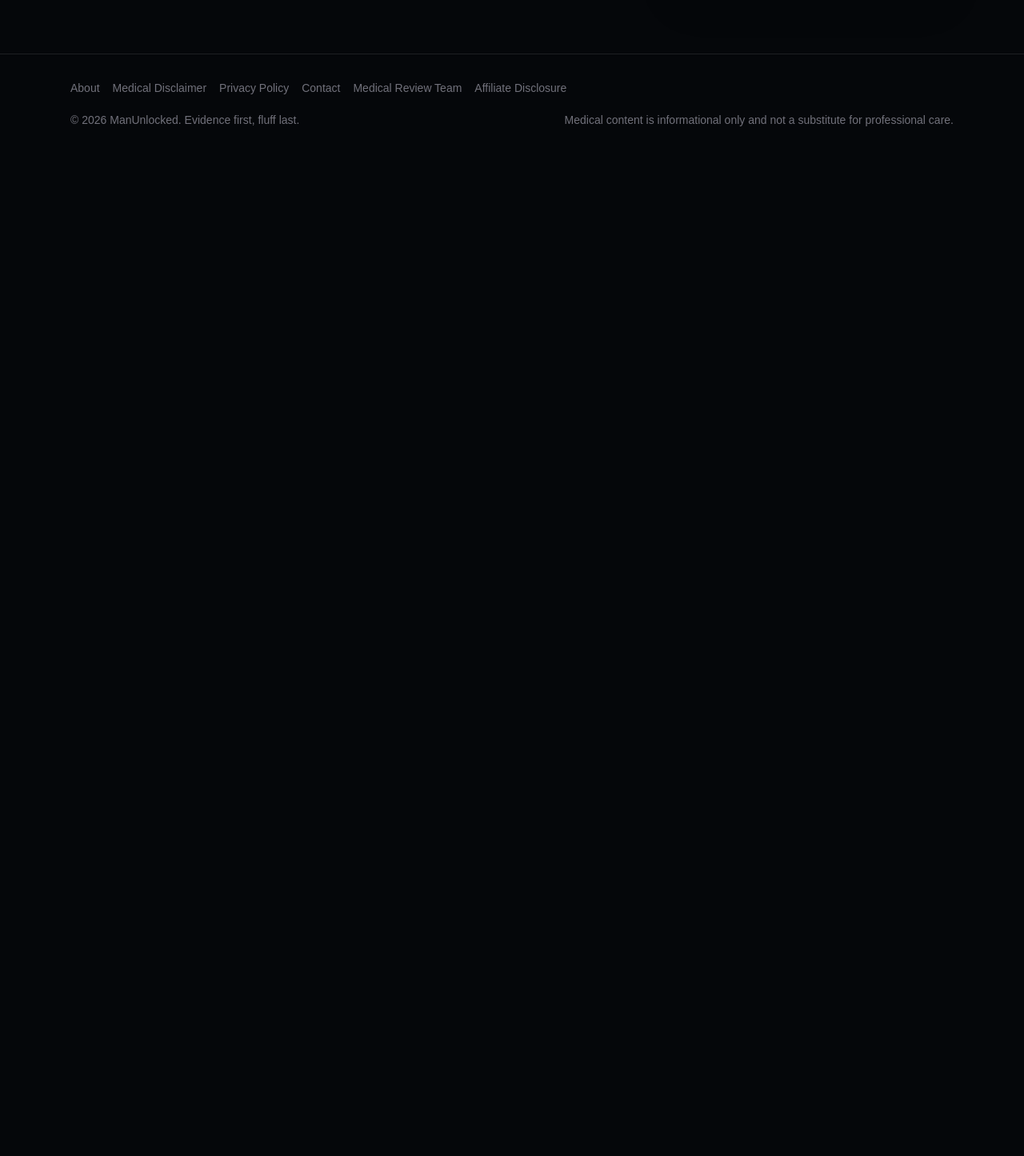
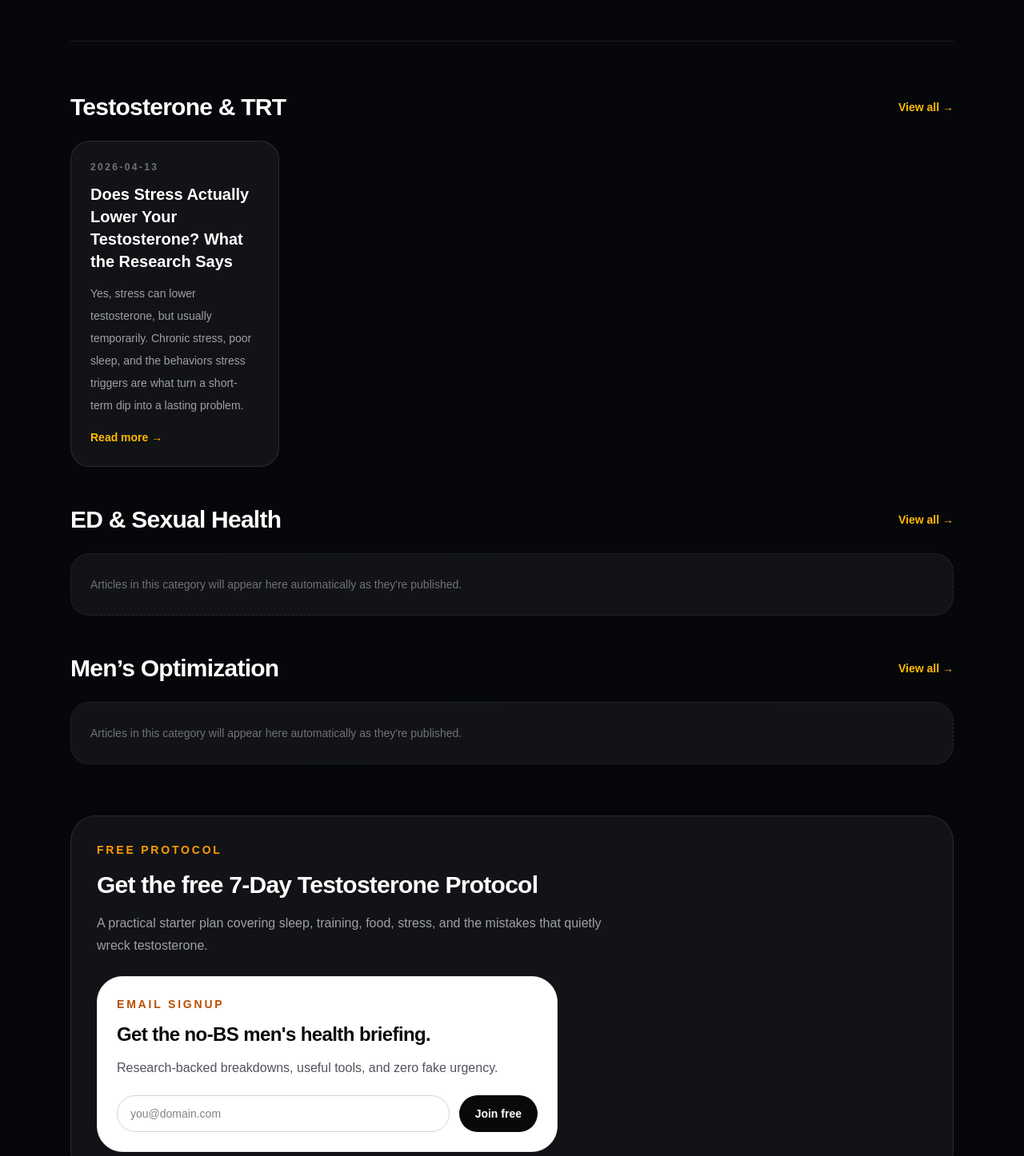
Before and after one commit to manunlockedx-creator/dietunlocked-next, a Next.js app: page / in a window 1280 px wide. Shown: the part 1420-2866 px from the top of the page at 80% size. Before the commit the page ends 1612 px from the top, so only its background shows below. Built offline with nearby package versions, Linux system fonts and the light colour scheme; no server answers.

Commit message:
Turn homepage into topic discovery flow

```diff
--- a/src/app/page.tsx
+++ b/src/app/page.tsx
@@ -1,9 +1,16 @@
 import Link from "next/link";
 import { FreeTestosteroneCalculator } from "@/components/free-testosterone-calculator";
+import { ConvertKitForm } from "@/components/convertkit-form";
 import { getAllArticles } from "@/lib/content";
 
+const sections = [
+  { key: "testosterone", title: "Testosterone & TRT", href: "/blog?category=testosterone" },
+  { key: "ed", title: "ED & Sexual Health", href: "/blog?category=ed" },
+  { key: "optimization", title: "Men’s Optimization", href: "/blog?category=optimization" },
+] as const;
+
 export default function Home() {
-  const articles = getAllArticles().slice(0, 3);
+  const articles = getAllArticles().filter((article) => article.frontmatter.status === "published");
   const featuredArticle = articles[0];
 
   return (
@@ -57,10 +64,58 @@ export default function Home() {
               </section>
             </div>
           </div>
-
         </div>
       </section>
 
+      <div className="my-16 h-px w-full bg-white/10" />
+
+      <section className="space-y-12">
+        {sections.map((section) => {
+          const sectionArticles = articles.filter((article) => article.frontmatter.category === section.key).slice(0, 4);
+          return (
+            <div key={section.key} className="space-y-6">
+              <div className="flex items-center justify-between gap-4">
+                <h2 className="text-3xl font-semibold tracking-tight text-white">{section.title}</h2>
+                <Link href={section.href} className="text-sm font-semibold text-amber-400">
+                  View all →
+                </Link>
+              </div>
+
+              <div className="grid gap-5 md:grid-cols-2 xl:grid-cols-4">
+                {sectionArticles.length > 0 ? (
+                  sectionArticles.map(({ frontmatter }) => (
+                    <article key={frontmatter.slug} className="rounded-[1.5rem] border border-white/10 bg-white/5 p-6">
+                      <p className="text-xs font-semibold uppercase tracking-[0.2em] text-zinc-500">{frontmatter.publishDate}</p>
+                      <h3 className="mt-3 text-xl font-semibold text-white">{frontmatter.title}</h3>
+                      <p className="mt-3 text-sm leading-7 text-zinc-400">{frontmatter.excerpt}</p>
+                      <Link href={`/${frontmatter.slug}`} className="mt-4 inline-flex text-sm font-semibold text-amber-400">
+                        Read more →
+                      </Link>
+                    </article>
+                  ))
+                ) : (
+                  <div className="rounded-[1.5rem] border border-dashed border-white/10 bg-white/5 p-6 text-sm leading-7 text-zinc-500 md:col-span-2 xl:col-span-4">
+                    Articles in this category will appear here automatically as they&apos;re published.
+                  </div>
+                )}
+              </div>
+            </div>
+          );
+        })}
+      </section>
+
+      <section className="mt-16 rounded-[2rem] border border-white/10 bg-white/5 p-8 shadow-2xl shadow-black/20">
+        <div className="space-y-4">
+          <p className="text-sm font-semibold uppercase tracking-[0.2em] text-amber-500">Free protocol</p>
+          <h2 className="text-3xl font-semibold tracking-tight text-white">Get the free 7-Day Testosterone Protocol</h2>
+          <p className="max-w-2xl text-base leading-7 text-zinc-400">
+            A practical starter plan covering sleep, training, food, stress, and the mistakes that quietly wreck testosterone.
+          </p>
+        </div>
+        <div className="mt-6 max-w-xl">
+          <ConvertKitForm />
+        </div>
+      </section>
     </main>
   );
 }
```
